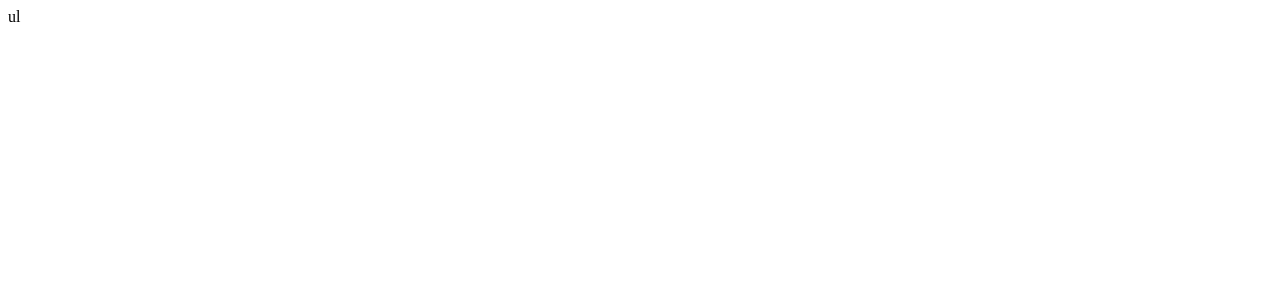
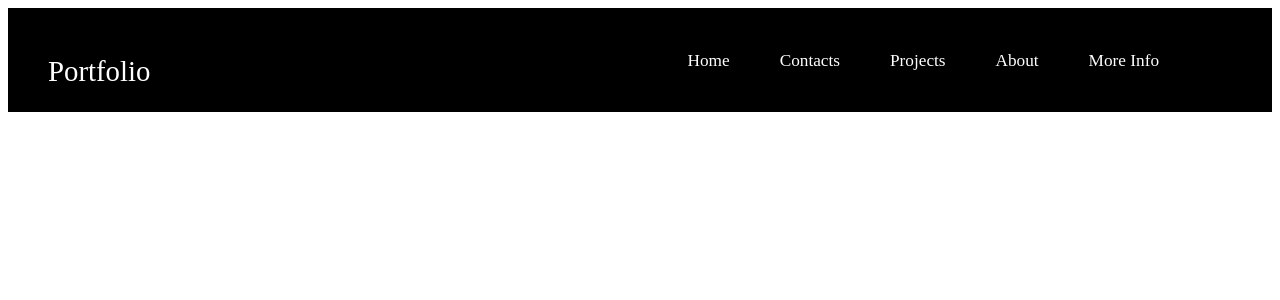
Before and after one commit to Martbul/MartinKovachki, a React (Vite) app in the folder Martin Kovachki/: page / in a window 1280 px wide. Shown: the top 300 px of the page. Built offline with nearby package versions, Linux system fonts and the light colour scheme.

Commit message:
add navigation

```diff
--- /dev/null
+++ b/Martin Kovachki/src/components/Shared/Navigation.css
@@ -0,0 +1,76 @@
+header{
+    background-color: black;
+  }
+
+  header nav a{
+    text-decoration: none;
+    color: #fff;
+  }
+
+  header nav a:hover{
+    text-decoration: none;
+    color: #ffbd4a;
+  }
+
+  @media(min-width:1200px){
+    header{
+      display: flex;
+      justify-content: space-between;
+      padding: 1.5em 2.5em;
+
+    }
+
+    header nav{
+      display: flex;
+      align-items: center;
+      padding-right: 3em;
+    }
+    header nav ul {
+      display: flex;
+
+    }
+
+    header nav li {
+      list-style: none outside;
+      padding: 0 1.3em;
+      font-size: 1.2em;
+
+    }
+
+
+
+    header nav a {
+
+      font-size: 0.9em;
+
+    }
+
+    header nav a:hover {
+
+      font-size: 0.9em;
+      transition: ease-in 0.3s;
+    }
+
+    header nav a .active{
+      text-decoration: none;
+      color: #ffbd4a;
+      font-size: 0.9em;
+
+    }
+
+    .site-title{
+      display: flex;
+      justify-content: left;
+    }
+
+    .site-title a{
+      text-decoration: none;
+      color:white;
+      margin-right: -8.8em;
+      padding-top: 0.8em;
+      font-size: 1.8em;
+
+    }
+
+
+  }
--- a/Martin Kovachki/src/components/Shared/Navigation.jsx
+++ b/Martin Kovachki/src/components/Shared/Navigation.jsx
@@ -1,11 +1,38 @@
+import "./Navigation.css"
 export default function Navigation() {
   return (
     <>
       <header>
-        <nav>
-            ul
+        <div className="site-title">
+
+          <a href="#">Portfolio</a>
+        </div>
+        <nav className="navigation">
+          <ul>
+            <li className="nav-item">
+              <a to="/">Home</a>
+            </li>
+
+            <li className="nav-item">
+              {" "}
+              <a to="/post-app/create-app">Contacts</a>
+            </li>
+
+            <li className="nav-item">
+              <a to="/user/profile">Projects</a>
+            </li>
 
 
+
+
+            <li className="nav-item">
+              <a to="/about">About</a>
+            </li>
+
+            <li className="nav-item">
+              <a to="/user/login">More Info</a>
+            </li>
+          </ul>
         </nav>
       </header>
     </>
```
